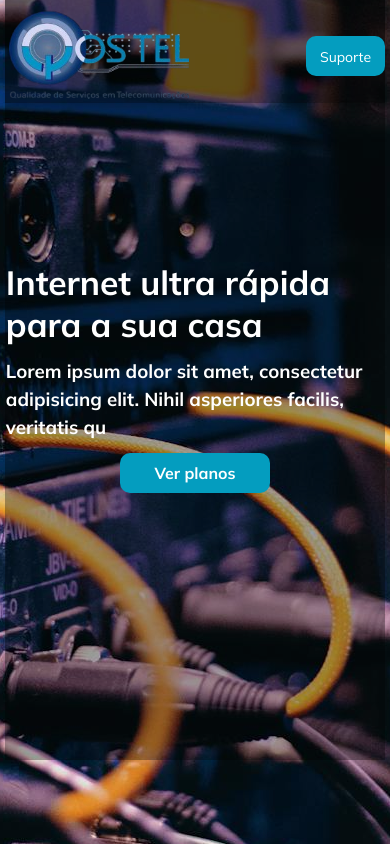
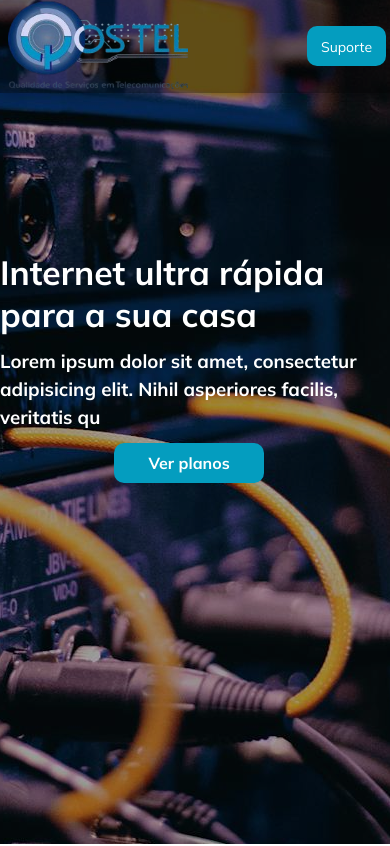
Before and after one commit to josemarmartins21/qos-tel, a plain HTML site: page index.html in a window 390 px wide. Shown: the top 846 px of the page. Drawn offline with Linux system fonts and the light colour scheme.

Commit message:
Ultima modiificção de hoje. Estou a tornar o site mais responsivo o possível

```diff
--- a/css/style.css
+++ b/css/style.css
@@ -31,11 +31,12 @@ p {
     min-height: 90vh;
     background: black url(../img/familia-usuando-internet.jpg) no-repeat center top;
     margin-bottom: 100px;
+
 }
 
 #fundo-preto {
     background-color: rgba(0, 0, 0, 0.322);
-    min-height: 90vh;
+    min-height: 100vh;
 
 }
 
@@ -368,6 +369,9 @@ footer p:last-child > a:hover {
 
     /* header */
 
+    header {
+        padding: 0 4px;
+    }
     div#fundo-preto {
         padding: 0;
     }
@@ -401,7 +405,6 @@ footer p:last-child > a:hover {
     }
 
     #background {
-        padding: 0 5px;
         background-image: url(../img/hero-celular.jpg);
         background-position: center ;
         min-height: 100vh;
@@ -410,6 +413,8 @@ footer p:last-child > a:hover {
 
     section#hero {
         gap: 12px;
+        margin: 0;
+
 
     }
 
```
